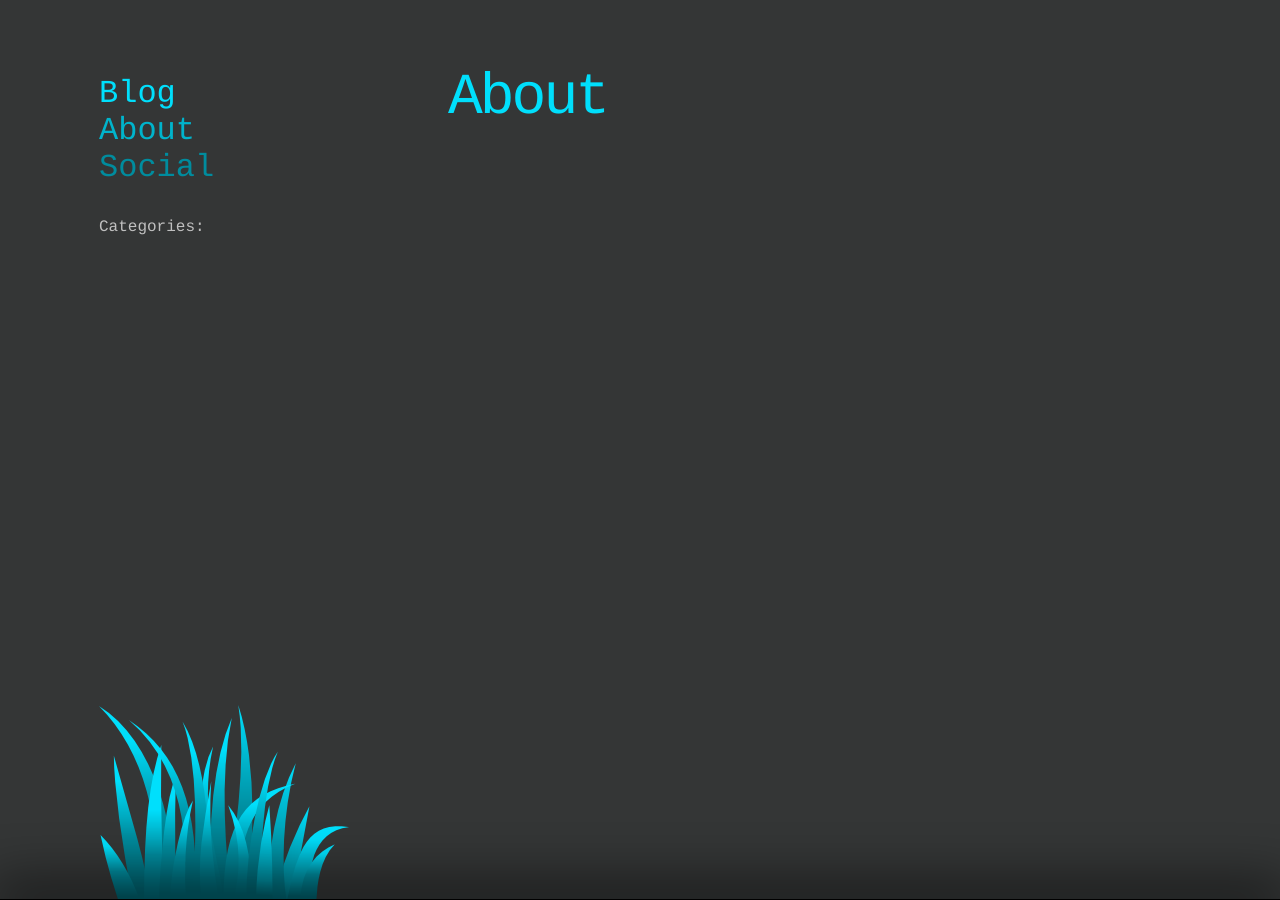
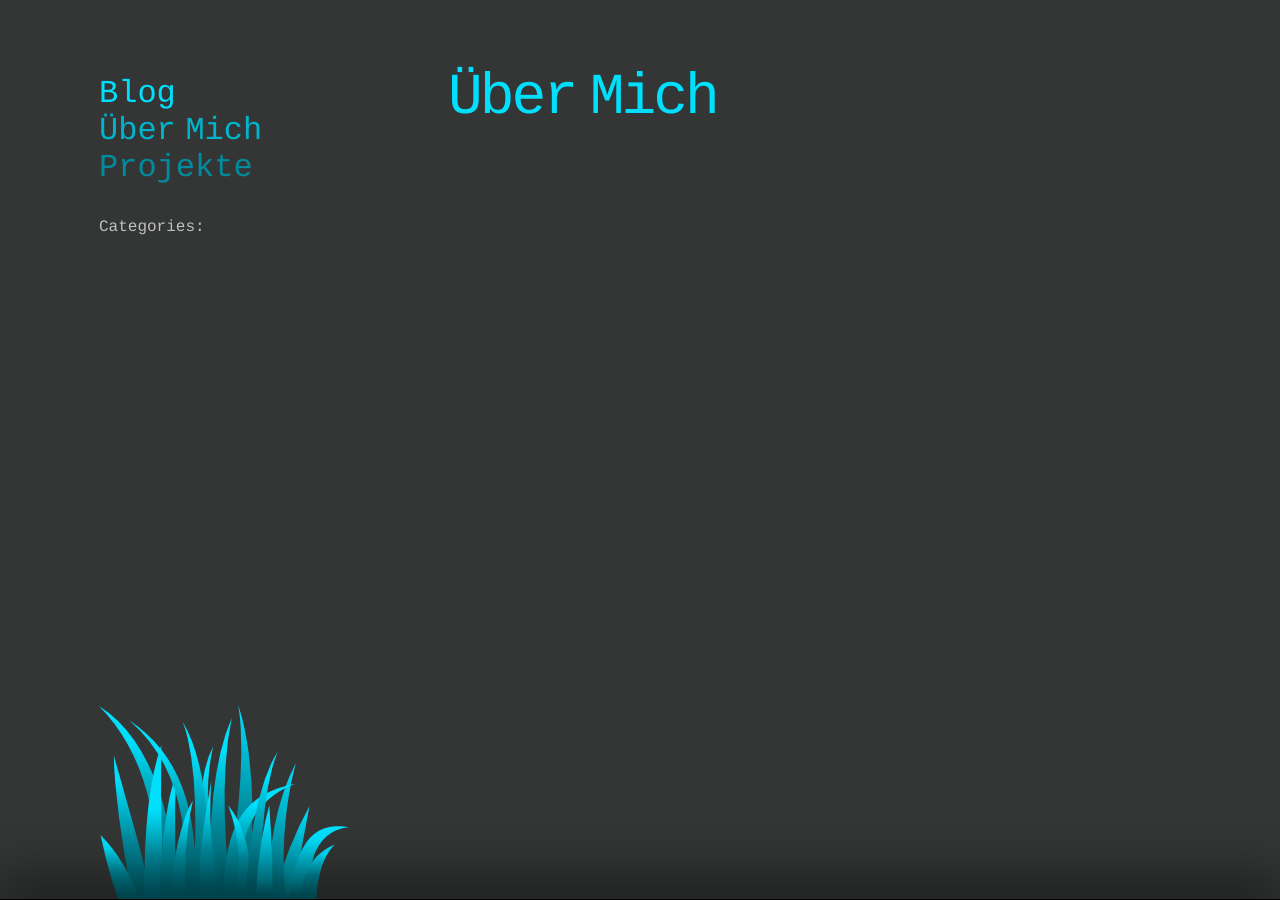
Before and after one commit to fgr0/lc3dyr.de, a Jekyll site: the page built from _src/about/index.html, in a window 1280 px wide. Built offline with Jekyll 4.4.1, drawn with Linux system fonts in a browser that asks for light colours; Markdown is read by kramdown in place of the engine named in the settings.

Commit message:
New Naming for Navigation

```diff
--- a/_src/_includes/nav.html
+++ b/_src/_includes/nav.html
@@ -1,5 +1,5 @@
                 <ul>
                     <li class="aquaburst"><a href="/blog/">Blog</a></li>
-                    <li class="shedressedme"><a href="/about/">About</a></li>
-                    <li class="deeper"><a href="/social/">Social</a></li>
+                    <li class="shedressedme"><a href="/about/">&Uuml;ber Mich</a></li>
+                    <li class="deeper"><a href="/projects/">Projekte</a></li>
                 </ul>
--- a/_src/about/index.html
+++ b/_src/about/index.html
@@ -1,4 +1,4 @@
 ---
 layout: page
-title: About
+title: Über Mich
 ---
--- a/_src/social/index.html
+++ b/_src/projects/index.html
@@ -1,4 +1,4 @@
 ---
 layout: page
-title: Social
+title: Projekte
 ---
```
